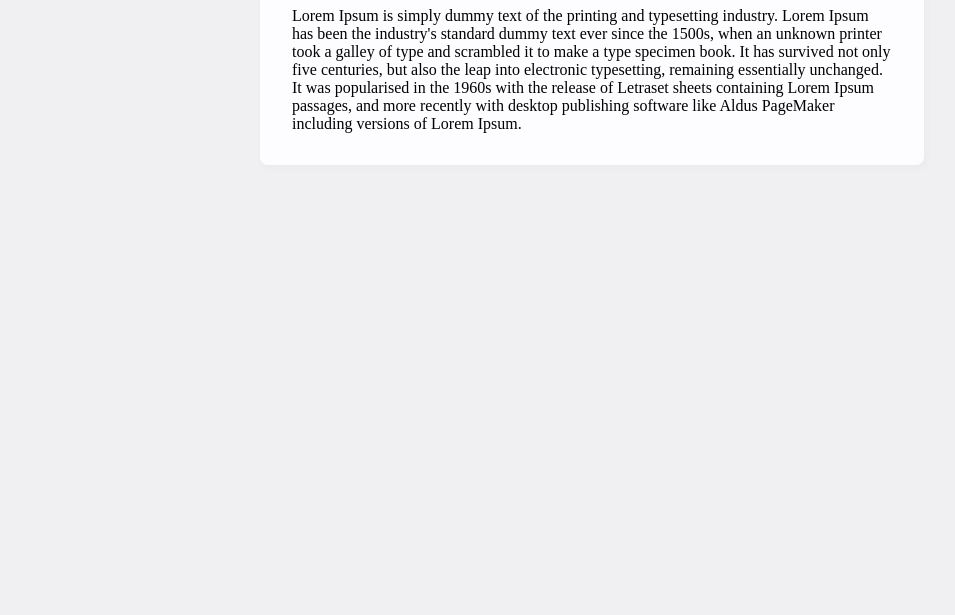
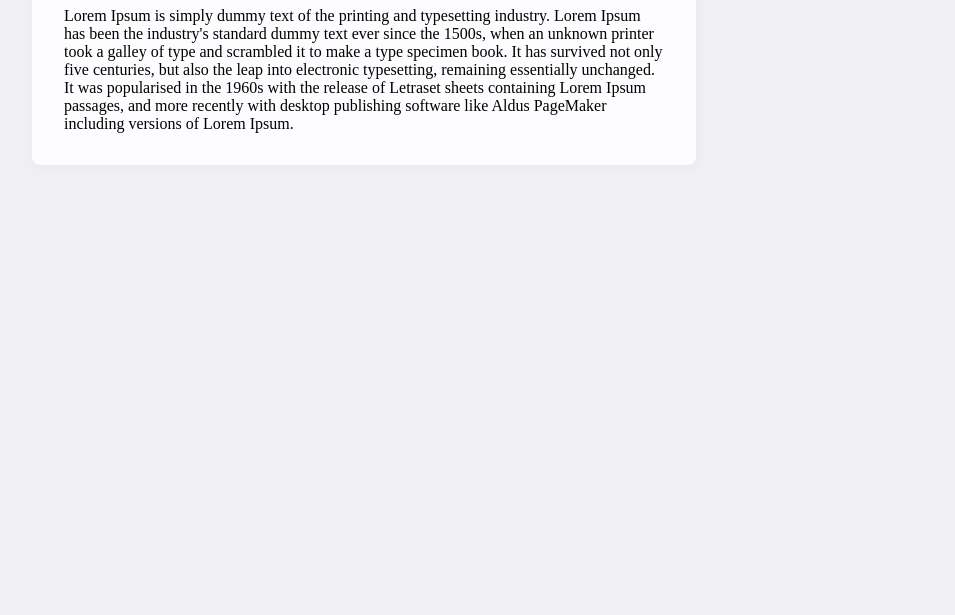
Before and after one commit to stefaniia54/hello-world, a plain HTML site: page index.html in a window 1280 px wide. Shown: the part 185-800 px from the top of the page, without its empty margins (48-1003 px from the left). Drawn offline with Linux system fonts and the light colour scheme.

Commit message:
Update index.html

```diff
--- a/index.html
+++ b/index.html
@@ -11,7 +11,7 @@
     }
     div {
       width: 600px;
-      margin: 5em auto;
+      margin: 5em;
       padding: 2em;
       background-color: #fdfdff;
       border-radius: 0.5em;
```
